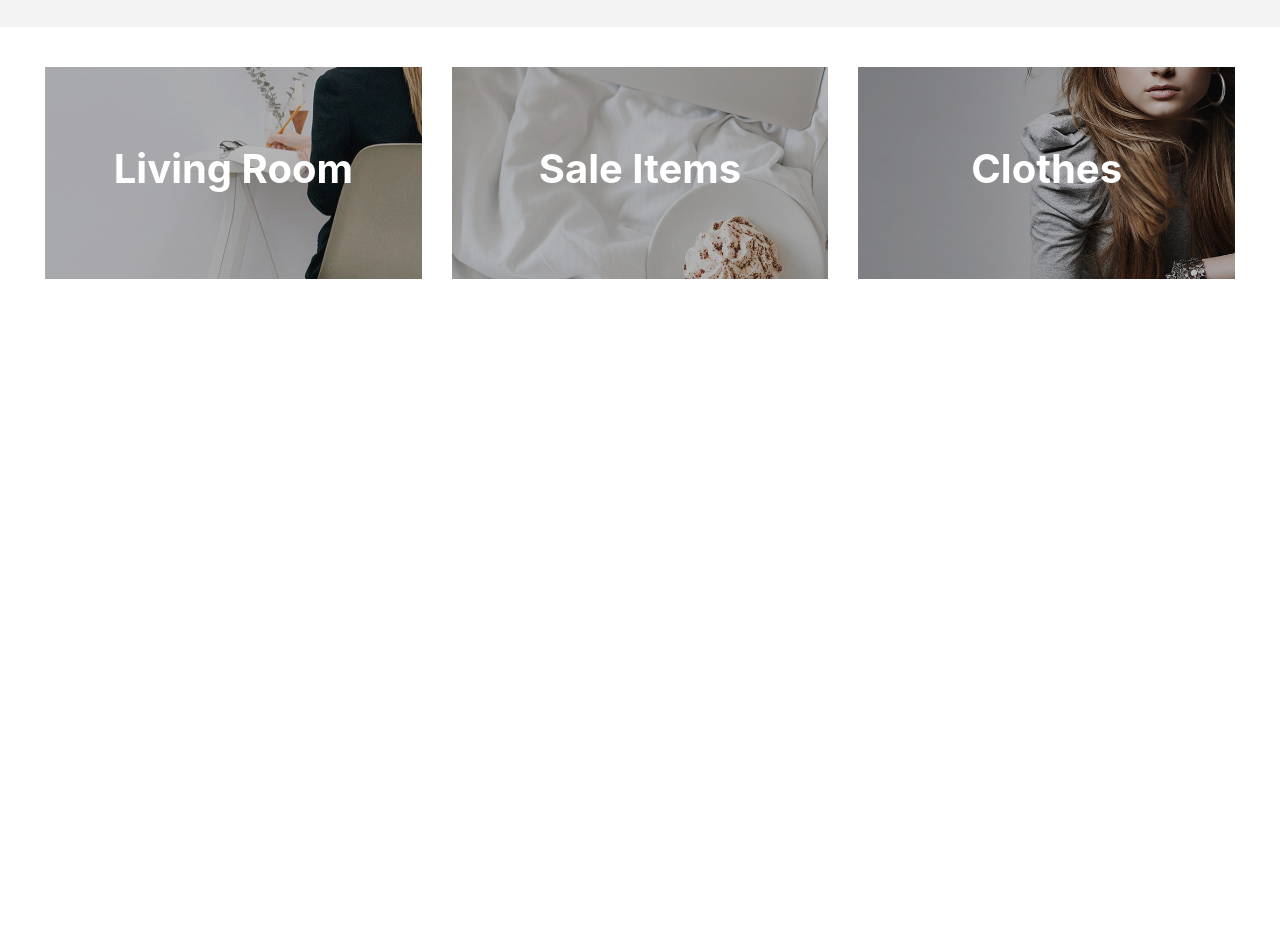
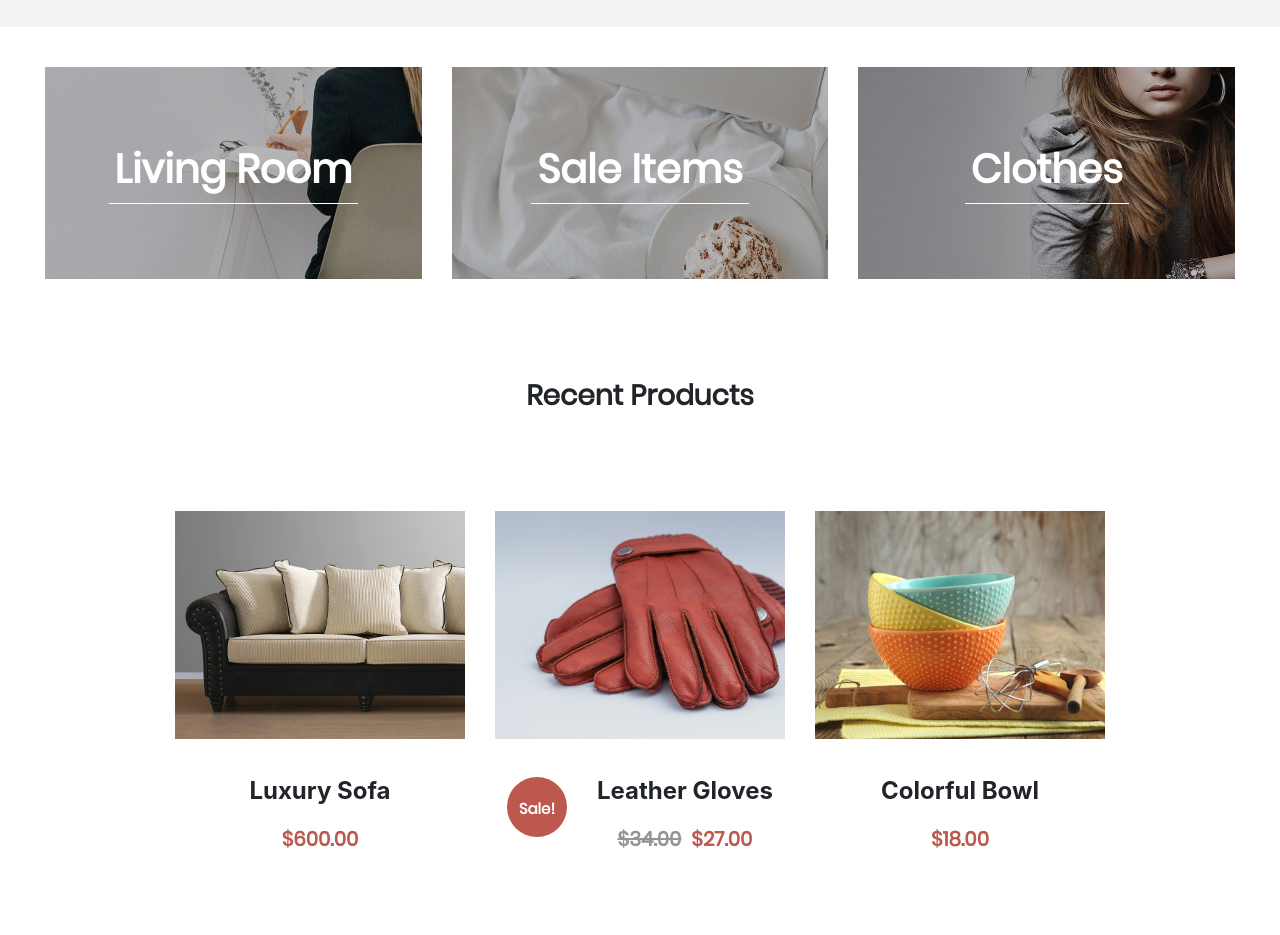
Before and after one commit to inesGuiza/js_projet_web_ines, a website: page index.html in a window 1280 px wide. Shown: the part 1240-2175 px from the top of the page. Before the commit the page ends 1559 px from the top, so only its background shows below. Drawn offline with Linux system fonts and the light colour scheme.

Commit message:
products ok

```diff
--- a/index.html
+++ b/index.html
@@ -97,13 +97,13 @@
             <div class="col-4 catalog-col align-items-center justify-content-center d-flex">
                 <img src="/images/services/service-2.jpg" alt="">
                 <h3>
-                    <a class="catalog-style font-weight-bold" href="#">Sale Items</a>
+                    <a class="catalog-style font-weight-bold " href="#">Sale Items</a>
                 </h3>
             </div>
             <div class="col-4 catalog-col align-items-center justify-content-center d-flex">
                 <img src="/images/services/slider-3.jpg" alt="">
                 <h3>
-                    <a class="catalog-style font-weight-bold" href="#">Clothes</a>
+                    <a class="catalog-style font-weight-bold " href="#">Clothes</a>
                 </h3>
             </div>
         </div>
@@ -111,6 +111,92 @@
     <!-- END CATALOG -->
 
     <!-- PRODUCTS -->
+    <div class="container-fluid product-contain">
+        <h3 class="text-center first-h3 font-weight-bold"><strong>Recent Products</strong></STRONg> </h3>
+
+        <div class="row product-row justify-content-center">
+            <div class="col-3">
+                <img class="image1 zoom" src="/images/products_mini/product-luxry-sofa.jpg" alt="">
+                <a class="" href=""></a>
+                <h4 class="font-weight-bold text-center">Luxury Sofa</h4>
+                <p class="money
+                font-weight-bold text-center">$600.00</p>
+            </div>
+
+            <div class="col-3 text-center">
+                <img class="image1 zoom" src="/images/products_mini/product-gloves.jpg" alt="">
+                <a href=""></a>
+                <div class="row onsalecol justify-content-center">
+                    <div class="col-12 align-self-center">
+                        <span class="onsale text-center">Sale!</span>
+                        <div class="sous-col">
+                            <h4 class="font-weight-bold text-center">Leather Gloves</h4>
+                            <p class="money font-weight-bold text-center"><span class="gris"> $34.00</span> $27.00</p>
+                        </div>
+                    </div>
+                </div>
+            </div>
+
+            <div class="col-3">
+                <img class="image1 zoom" src="/images/products_mini/product-cups.jpg" alt="">
+                <a class="" href=""></a>
+                <h4 class="font-weight-bold text-center">Colorful Bowl</h4>
+                <p class="money font-weight-bold text-center">$18.00</p>
+            </div>
+        </div>
+
+        <div class="row product-row justify-content-center">
+            <div class="col-3 text-center">
+                <img class="image1 zoom" src="/images/products_mini/product-bag.jpg" alt="">
+                <a href=""></a>
+
+                <div class="row onsalecol justify-content-center">
+                    <div class="col-12 align-self-center">
+                        <span class="onsale text-center">Sale!</span>
+                        <div class="sous-col">
+                            <h4 class="font-weight-bold text-center">Women Bag</h4>
+                            <p class="money font-weight-bold text-center"><span class="gris"> $420.00</span> $350.00</p>
+                        </div>
+
+                    </div>
+                </div>
+            </div>
+
+            <div class="col-3">
+                <img class="image1 zoom" src="/images/products_mini/product-tshitr.jpg" alt="">
+                <a href=""></a>
+                <h4 class="font-weight-bold text-center">Minimal T-Shirt</h4>
+                <p class="money font-weight-bold text-center">$15.00</p>
+            </div>
+
+            <div class="col-3">
+                <img class="image1 zoom" src="/images/products_mini/product-plates.jpg" alt="">
+                <a href=""></a>
+                <h4 class="font-weight-bold text-center">Plates Set</h4>
+                <p class="money font-weight-bold text-center">$30.00</p>
+            </div>
+        </div>
+        <div class="row product-row justify-content-center">
+            <div class="col-3">
+                <img class="image1 zoom" src="/images/products_mini/product-modern-sofa.jpg" alt="">
+                <a href=""></a>
+                <h4 class="font-weight-bold text-center">Modern Sofa</h4>
+                <p class="money font-weight-bold text-center">$900.00</p>
+            </div>
+            <div class="col-3">
+                <img class="image1 zoom" src="/images/products_mini/product-bed.jpg" alt="">
+                <a href=""></a>
+                <h4 class="font-weight-bold text-center">Bed Linen</h4>
+                <p class="money text-center font-weight-bold">$79.00</p>
+            </div>
+            <div class="col-3">
+                <img class="image1 zoom" src="/images/products_mini/product-shoes.jpg" alt="">
+                <a href=""></a>
+                <h4 class=" text-center font-weight-bold">Minimal Shoes</h4>
+                <p class="money text-center font-weight-bold">$60.00</p>
+            </div>
+        </div>
+    </div>
 
     <!-- END PRODUCTS -->
 
--- a/src/sass/_catalog.sass
+++ b/src/sass/_catalog.sass
@@ -9,14 +9,14 @@
     h3
         position: absolute
         z-index:2
-    h3 .catalog-style
+    h3 a
         position: relative
         font-size: 40px
         font-weight: 600
         letter-spacing: 0px
         color: #ffffff
         text-decoration: none
-        border-bottom: 2px solide #ffffff !important
+        border-bottom: 1px solid #ffffff !important
         padding: 6px
         text-align: center
         font-family: Poppins
--- a/src/sass/_products.sass
+++ b/src/sass/_products.sass
@@ -0,0 +1,60 @@
+.product-contain
+    padding: 60px 15px 30px 15px
+.first-h3
+    font-family: Poppins
+    padding: 0px 15px 90px 15px
+.product-row
+    padding-bottom: 30px
+    .col-3
+        margin-bottom: 60px
+        display: inline-block
+        vertical-align: middle
+        overflow: hidden
+        h4
+            padding-bottom: 10px
+.zoom
+    transition: .2s
+.zoom:hover
+    transform: scale(1.1)
+.onsalecol
+    display: inline-block
+    position: relative
+
+.sous-col
+    float: right
+.image1
+    height: auto
+    max-width: 100%
+    position: relative
+    margin-bottom: 38px
+.onsale
+    background-color: #bd584e
+    margin-right: 30px
+    font-size: 15px
+    font-weight: 600
+    line-height: 60px
+    width: 60px
+    padding: 2px 0px 0px 0px
+    height: 60px
+    border-radius: 50%
+    color: #fff
+    z-index: 9
+    font-family: Poppins
+    position: static
+    display: inline-block
+    vertical-align: middle
+.gris
+    text-decoration: line-through
+    color: #949494
+    padding-right: 5px
+
+
+
+
+
+
+.money
+    color: #bd584e
+    font-family: Poppins
+    font-size: 20px
+    font-weight: 1200
```
Also changed, not shown: public/css/style.css, 1 other file.
